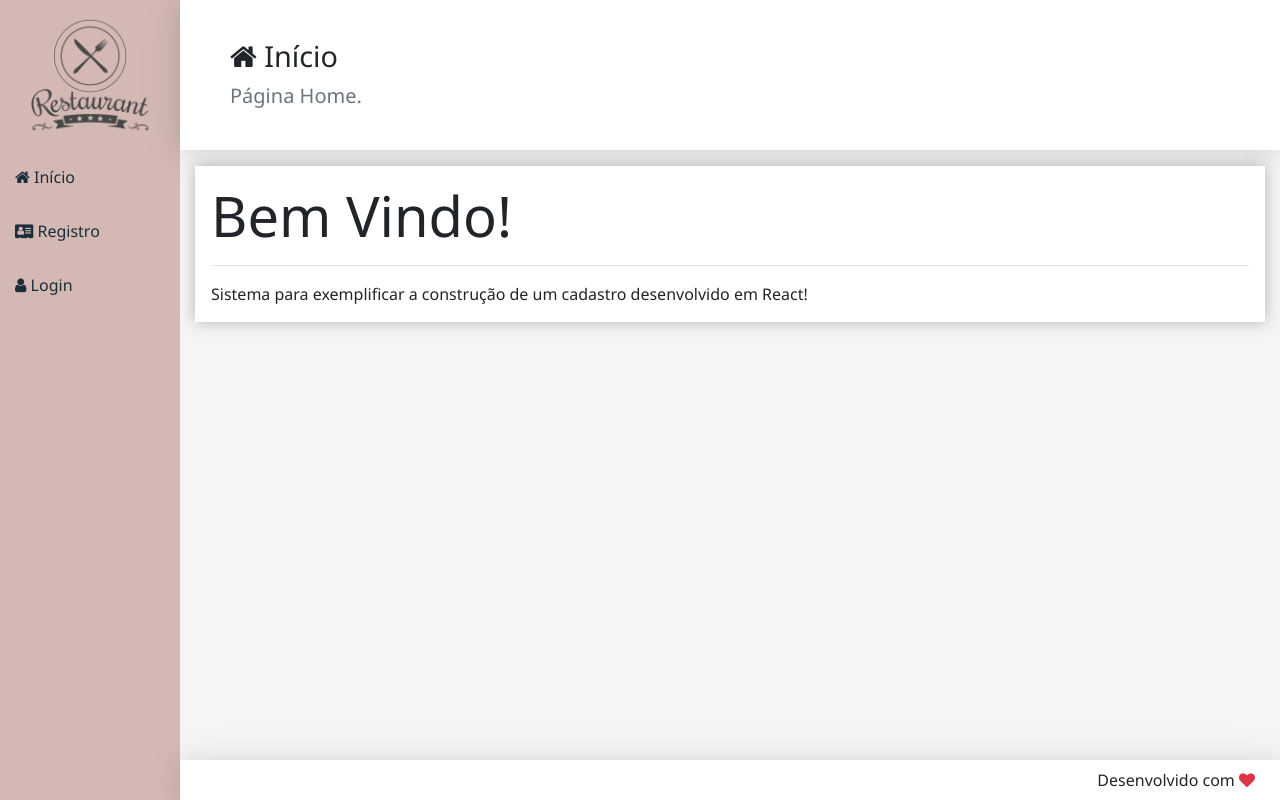
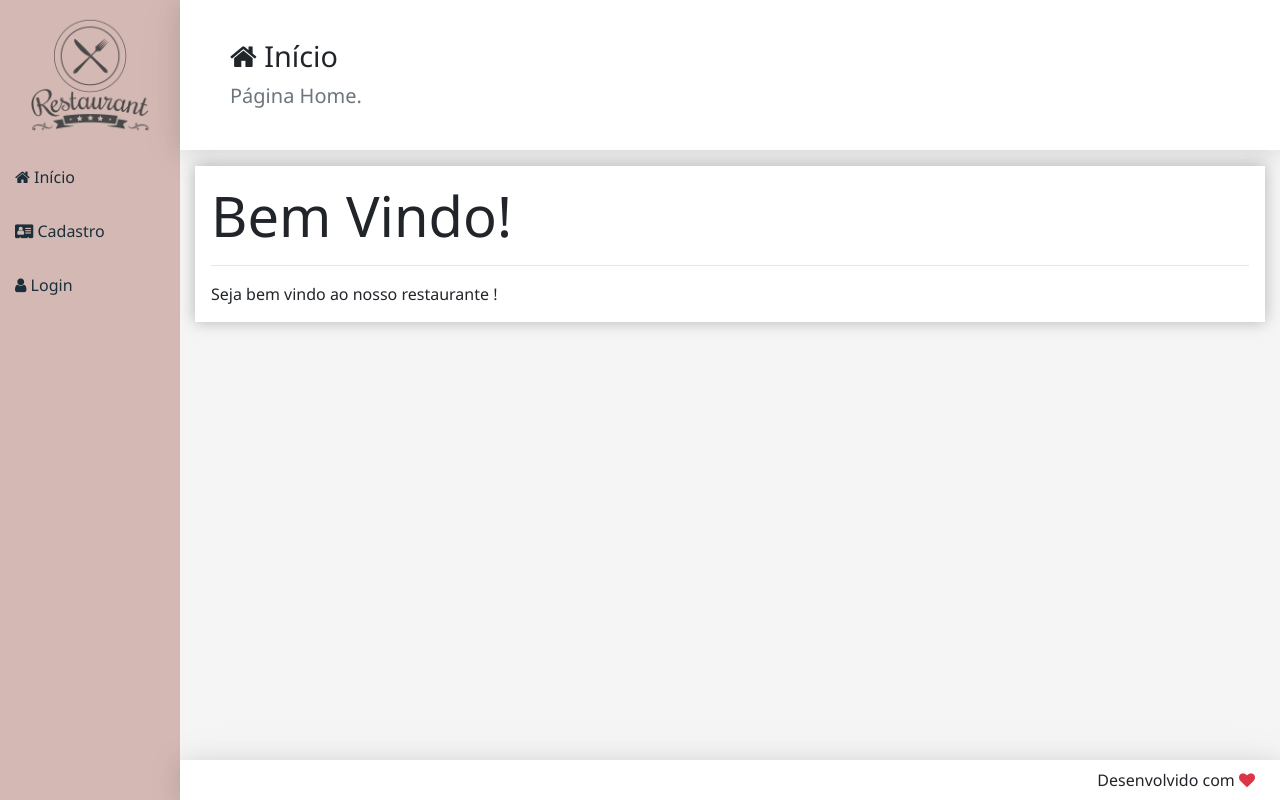
Before and after one commit to Gvascons/Restaurant-Web-App, a React (Create React App) app in the folder frontend/: page / in a window 1280 px wide. Built offline with nearby package versions, Linux system fonts and the light colour scheme.

Commit message:
Atts in Home, Nav and Login

```diff
--- a/frontend/src/components/home/Home.jsx
+++ b/frontend/src/components/home/Home.jsx
@@ -6,6 +6,5 @@ export default props =>
         subtitle="Página Home.">
         <div className='display-4'>Bem Vindo!</div>
         <hr />
-        <p className="mb-0">Sistema para exemplificar a construção
-            de um cadastro desenvolvido em React!</p>
+        <p className="mb-0">Seja bem vindo ao nosso restaurante !</p>
     </Main>
--- a/frontend/src/components/template/Nav.jsx
+++ b/frontend/src/components/template/Nav.jsx
@@ -9,7 +9,7 @@ export default props =>
                 <i className="fa fa-home"></i> Início
             </Link>
             <Link to="/users">
-                <i className="fa fa-address-card"></i> Registro
+                <i className="fa fa-address-card"></i> Cadastro
             </Link>
             <Link to="/login">
                 <i className="fa fa-user"></i> Login
```
Also changed, not shown: frontend/src/components/user/Login.jsx (+0 -43 lines).
